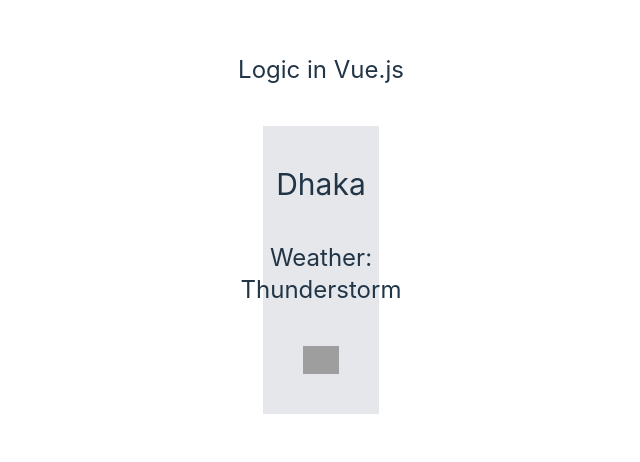
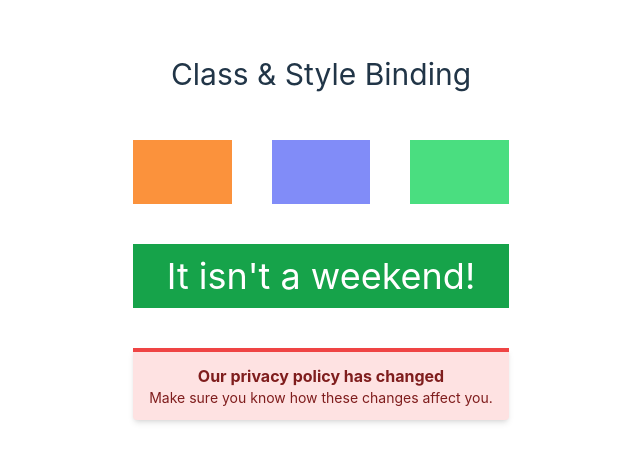
Before and after one commit to chaudhuree/vue-js-learning-phase, a Vue app in the folder basic_101/: page / in a window 1280 px wide. Shown: the part 186-648 px from the top of the page, without its empty margins (319-959 px from the left). Built offline with nearby package versions, Linux system fonts and the light colour scheme; grey boxes are pictures that could not be loaded.

Commit message:
css binding,multiple condition,template string,object value pass

```diff
--- a/basic_101/src/App.vue
+++ b/basic_101/src/App.vue
@@ -1,34 +1,65 @@
 <script setup>
-const location = "Dhaka"
-const weather = "t"
+const bgOrange = "bg-orange-400";
+const bgIndigo = "bg-indigo-400";
+const bgGreen = "bg-green-400";
+
+const weekday = false;
+
+const colors = {
+  bgColor: "bg-teal-100",
+  borderColor: "border-teal-500",
+  textColor: "text-teal-900",
+};
+
+const messageType = "error";
+
+if ("error" == messageType) {
+  colors.bgColor = "bg-red-100";
+  colors.borderColor = "border-red-500";
+  colors.textColor = "text-red-900";
+}
+
+if ("warning" == messageType) {
+  colors.bgColor = "bg-orange-100";
+  colors.borderColor = "border-orange-500";
+  colors.textColor = "text-orange-900";
+}
 </script>
 
 <template>
-  <section class="container mx-auto flex items-center flex-col">
-    <h1 class="text-center text-2xl py-10">Logic in Vue.js</h1>
-    <div class="w-1/3 bg-gray-200 p-10 flex items-center flex-col space-y-10">
-      <h1 class="text-3xl">{{ location }}</h1>
+  <section class="container mx-auto">
+    <h1 class="text-center text-3xl py-12">Class & Style Binding</h1>
 
-      <template v-if="weather == 's'">
-        <h2 class="text-2xl">Weather: Sunny</h2>
-        <img class="w-32" src="https://creazilla-store.fra1.digitaloceanspaces.com/icons/7911203/weather-icon-md.png" alt="">
-      </template>
+    <!-- class binding  -->
+    <!-- add the conditional class in seperate attribute -->
+    <section class="flex space-x-10">
+      <div class="w-1/3 h-16" :class="bgOrange"></div>
+      <div class="w-1/3 h-16" :class="bgIndigo"></div>
+      <div class="w-1/3 h-16" :class="bgGreen"></div>
+    </section>
 
-      <template v-if="weather == 'pc'">
-        <h2 class="text-2xl">Weather: Partly Cloudy</h2>
-        <img class="w-32" src="https://creazilla-store.fra1.digitaloceanspaces.com/icons/7912718/weather-icon-md.png" alt="">
-      </template>
+    <!-- multiple condition er time a array akare pass korte hobe -->
+    <section class="mt-10">
+      <div
+        class="h-16 flex items-center justify-center text-white"
+        :class="[
+          weekday ? 'bg-red-600' : 'bg-green-600',
+          weekday == true ? 'text-2xl' : 'text-4xl',
+        ]"
+      >
+        {{ weekday == true ? "It's a weekday!": "It isn't a weekend!" }}
+      </div>
+    </section>
 
-      <template v-if="weather == 'r'">
-        <h2 class="text-2xl">Weather: Rainy</h2>
-        <img class="w-32" src="https://creazilla-store.fra1.digitaloceanspaces.com/icons/7913380/weather-icon-md.png" alt="">
-      </template>
-
-      <template v-if="weather == 't'">
-        <h2 class="text-2xl">Weather: Thunderstorm</h2>
-        <img class="w-32" src="https://creazilla-store.fra1.digitaloceanspaces.com/icons/7912589/weather-icon-md.png" alt="">
-      </template>
-    </div>
+    <section class="mt-10">
+      <div
+        class="border-t-4 rounded-b px-4 py-3 shadow-md"
+        :class="[colors.bgColor, colors.borderColor, colors.textColor]"
+      >
+        <p class="font-bold">Our privacy policy has changed</p>
+        <p class="text-sm">Make sure you know how these changes affect you.</p>
+      </div>
+    </section>
   </section>
 </template>
 
```
Also changed, not shown: basic_101/template.html (added, +41 -0 lines).
